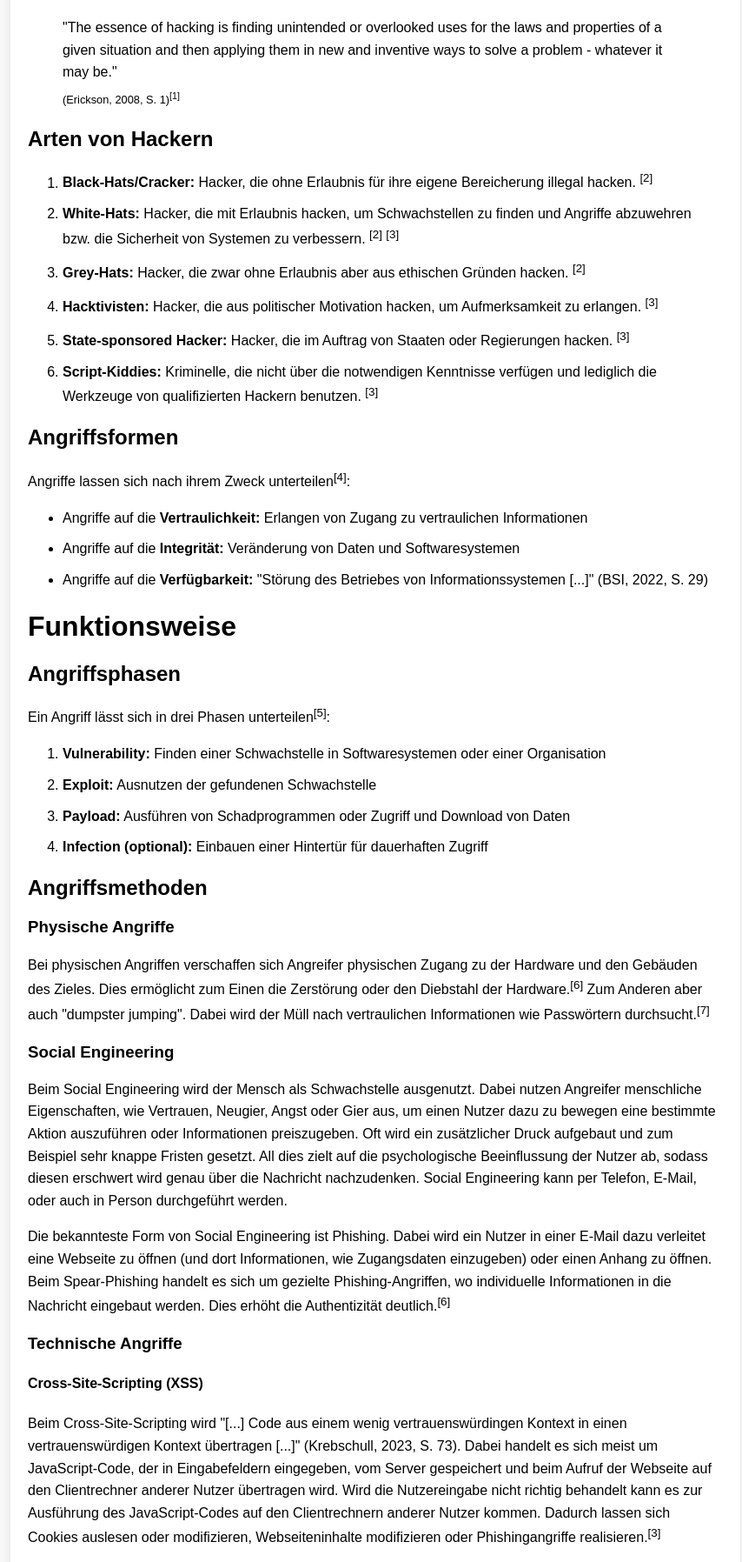
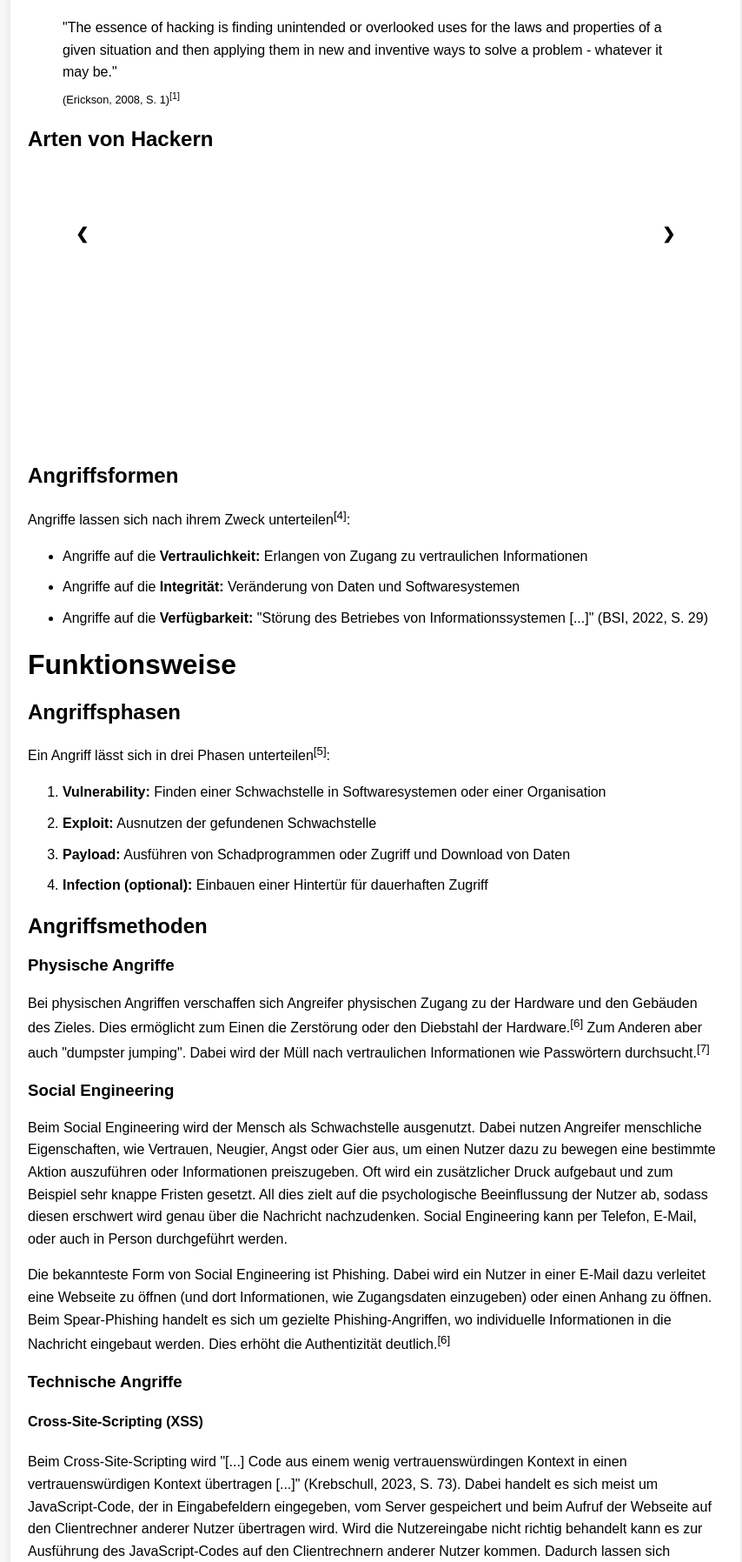
Before and after one commit to Anton-Gasse/pizza-sql-injection, a Flask app: page /info in a window 1280 px wide. Shown: the part 181-1977 px from the top of the page at 87% size, without its empty margins (208-1062 px from the left). Run offline with Flask 3, Linux system fonts and the light colour scheme; some libraries are stand-ins or nearby versions.

Commit message:
feat: create slideshow for types of hackers

```diff
--- a/templates/index.html
+++ b/templates/index.html
@@ -70,6 +70,6 @@
 
     <script type="text/javascript" src="{{ url_for('static', filename='scripts/quiz.js') }}" defer></script>
     <script type="text/javascript" src="{{ url_for('static', filename='scripts/injection.js') }}" defer></script>
-
+    <script type="text/javascript" src="{{ url_for('static', filename='scripts/slideshow.js') }}" defer></script>
 </body>
 </html>
--- a/templates/info.html
+++ b/templates/info.html
@@ -106,6 +106,76 @@
             text-decoration: none;
             color: inherit;
         }
+
+        .slideshow {
+            width: 100%;
+            display: flex;
+        }
+
+        .prev-slide {
+            margin: auto;
+        }
+
+        .next-slide {
+            margin: auto;
+        }
+
+        .slide-description {
+            width: 60%;
+            margin: auto;
+            max-width: 600px;
+            align-items: center;
+            justify-content: center;
+            text-align: center;
+            height: 150px;
+        }
+
+        .slideshow-container {
+            width: 60%;
+            margin: auto;
+            max-width: 600px;
+            height: 150px;
+            display: flex;
+            align-items: center;
+            justify-content: center;
+        }
+
+        .slide {
+            position: absolute;
+            transition: transform 0.5s ease, opacity 0.5s ease;
+            text-align: center;
+        }
+
+        .slide img {
+            width: 100px;
+            height: 100px;
+            transition: transform 0.5s ease, opacity 0.5s ease;
+        }
+
+        .slide p {
+            margin-top: 10px;
+            font-size: 16px;
+            color: #333;
+        }
+
+        .prev,
+        .next {
+            width: 10%;
+            height: 100%;
+            margin: auto;
+            padding: 20px;
+            color: black;
+            font-weight: bold;
+            font-size: 18px;
+            transition: 0.6s ease;
+            border-radius: 3px;
+            cursor: pointer;
+        }
+
+        .prev:hover,
+        .next:hover {
+            background-color: rgba(90, 90, 90, 0.8);
+        }
     </style>
 </head>
 
@@ -120,22 +190,21 @@
         </blockquote>
 
         <h2>Arten von Hackern</h2>
-        <ol>
-            <li><b>Black-Hats/Cracker:</b> Hacker, die ohne Erlaubnis für ihre eigene Bereicherung illegal hacken.
-                <sup>[2]</sup>
-            </li>
-            <li><b>White-Hats:</b> Hacker, die mit Erlaubnis hacken, um Schwachstellen zu finden und Angriffe abzuwehren
-                bzw. die Sicherheit von Systemen zu verbessern. <sup>[2]</sup> <sup>[3]</sup></li>
-            <li><b>Grey-Hats:</b> Hacker, die zwar ohne Erlaubnis aber aus ethischen Gründen hacken. <sup>[2]</sup></li>
-            <li><b>Hacktivisten:</b> Hacker, die aus politischer Motivation hacken, um Aufmerksamkeit zu erlangen.
-                <sup>[3]</sup>
-            </li>
-            <li><b>State-sponsored Hacker:</b> Hacker, die im Auftrag von Staaten oder Regierungen hacken.
-                <sup>[3]</sup>
-            </li>
-            <li><b>Script-Kiddies:</b> Kriminelle, die nicht über die notwendigen Kenntnisse verfügen und lediglich die
-                Werkzeuge von qualifizierten Hackern benutzen. <sup>[3]</sup></li>
-        </ol>
+        <div class="slideshow">
+            <div class="prev-slide">
+                <a class="prev" onclick="changeSlide(-1)">&#10094;</a>
+            </div>
+            <div class="slideshow-container" id="slideshow-container">
+                <div id="slides"></div>
+            </div>
+            <div class="next-slide">
+                <a class="next" onclick="changeSlide(1)">&#10095;</a>
+            </div>
+        </div>
+        <div class="slide-description" id="slideshow-description">
+            <h3 class="slide-name" id="slide-name"></h3>
+            <p class="slide-text"><span id="slide-text"></span> <sup id="slide-source"></sup></p>
+        </div>
 
         <h2>Angriffsformen</h2>
         <p>Angriffe lassen sich nach ihrem Zweck unterteilen<sup>[4]</sup>:</p>
@@ -208,21 +277,27 @@
             <div class="code-inner">
                 <span style="color: #697070;">-- Diese Anfrage gibt alle Elemente mit einem bestimmten Namen
                     zurück</span><br>
-                <span style="color: #444; font-weight: 700;">SELECT &nbsp; </span><span style="color: orangered">*</span>
+                <span style="color: #444; font-weight: 700;">SELECT &nbsp; </span><span
+                    style="color: orangered">*</span>
                 <span style="color: #444; font-weight: 700;"> &nbsp; FROM &nbsp; </span><span>table</span>
                 <span style="color: #444; font-weight: 700;"> &nbsp; WHERE &nbsp; </span><span>name</span>
-                <span style="color: orangered; font-weight: 700;">&nbsp; = &nbsp; '</span><span style="color: green">&lt;input&gt;</span>
-                <span style="color: orangered; font-weight: 700;">'</span><span style="color: #444; font-weight: 700;">;</span>
+                <span style="color: orangered; font-weight: 700;">&nbsp; = &nbsp; '</span><span
+                    style="color: green">&lt;input&gt;</span>
+                <span style="color: orangered; font-weight: 700;">'</span><span
+                    style="color: #444; font-weight: 700;">;</span>
                 <br><br>
-                <span style="color: #697070">-- Durch Eingabe von </span><span style="color: green;">'; DROP TABLE table; --</span>
+                <span style="color: #697070">-- Durch Eingabe von </span><span style="color: green;">'; DROP TABLE
+                    table; --</span>
                 <span style="color: #697070"> kann die Tabelle gelöscht werden</span><br>
-                <span style="color: #444; font-weight: 700;">SELECT &nbsp; </span><span style="color: orangered">*</span>
+                <span style="color: #444; font-weight: 700;">SELECT &nbsp; </span><span
+                    style="color: orangered">*</span>
                 <span style="color: #444; font-weight: 700;"> &nbsp; FROM &nbsp; </span><span>table</span>
                 <span style="color: #444; font-weight: 700;"> &nbsp; WHERE &nbsp; </span><span>name</span>
                 <span style="color: orangered; font-weight: 700;">&nbsp; = &nbsp; '</span>
                 <span style="color: green; font-weight: 700;">'</span>
                 <span style="color: green;">; DROP TABLE table; --</span>
-                <span style="color: orangered; font-weight: 700;">'</span><span style="color: #444; font-weight: 700;">;</span>
+                <span style="color: orangered; font-weight: 700;">'</span><span
+                    style="color: #444; font-weight: 700;">;</span>
             </div>
         </div>
         <p>Dadurch können Angreifer nicht nur <code class="inline">SELECT</code>-Abfragen verändern oder mit <code
@@ -311,6 +386,7 @@
             </ol>
         </details>
     </div>
+    <script>renderSlides();</script>
 </body>
 
 </html>
```
Also changed, not shown: static/scripts/slideshow.js (added, +81 -0 lines), static/images/black_hat.svg (added), static/images/grey_hat.svg (added), static/images/hacktivist.svg (added), static/images/script_kiddie.svg (added), static/images/state_sponsored_hacker.svg (added), static/images/white_hat.svg (added).
